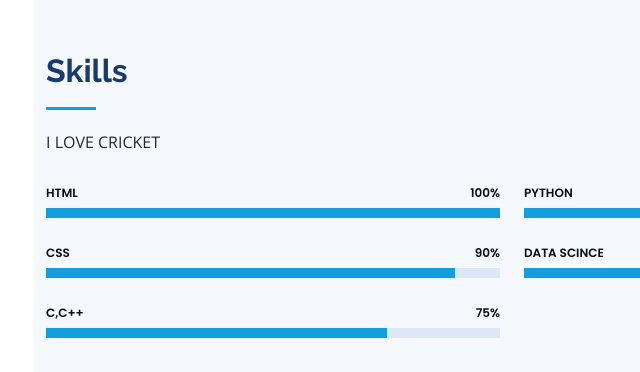
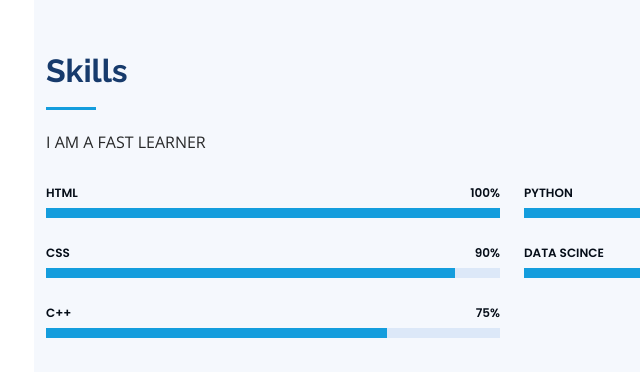
Before and after one commit to NIKHILKAUSHIK72/nikhilkaushik1, a plain HTML site: page index.html in a window 1280 px wide. Shown: the part 1480-1852 px from the top of the page, 278-918 px from the left. Drawn offline with nearby package versions, Linux system fonts and the light colour scheme.

Commit message:
Update index.html

```diff
--- a/index.html
+++ b/index.html
@@ -145,7 +145,7 @@
 
         <div class="section-title">
           <h2>Skills</h2>
-          <p>I LOVE CRICKET</p>
+          <p>I  AM A FAST LEARNER</p>
         </div>
 
         <div class="row skills-content">
@@ -167,7 +167,7 @@
             </div>
 
             <div class="progress">
-              <span class="skill">C,C++ <i class="val">75%</i></span>
+              <span class="skill">C++ <i class="val">75%</i></span>
               <div class="progress-bar-wrap">
                 <div class="progress-bar" role="progressbar" aria-valuenow="75" aria-valuemin="0" aria-valuemax="100"></div>
               </div>
```
